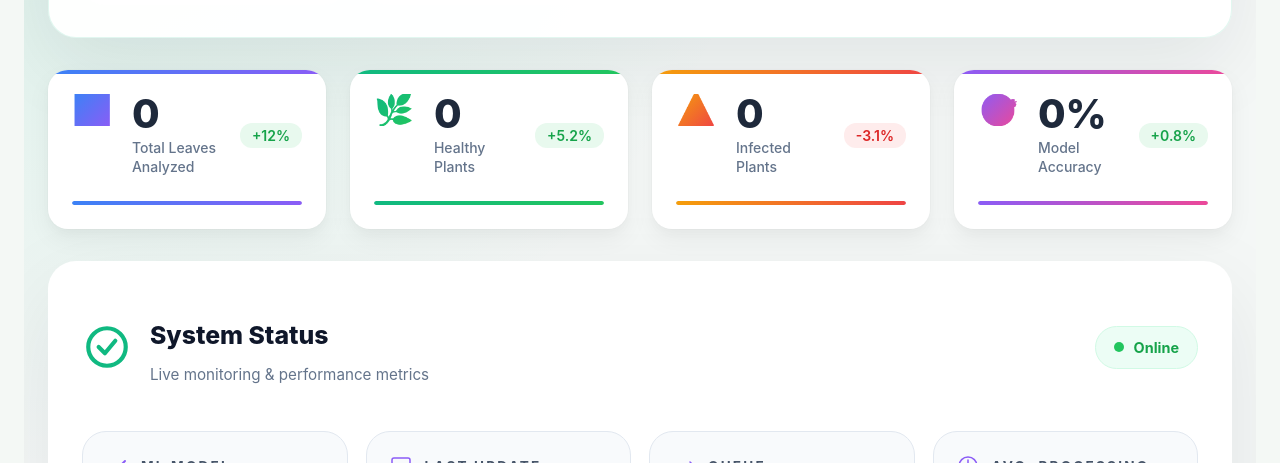
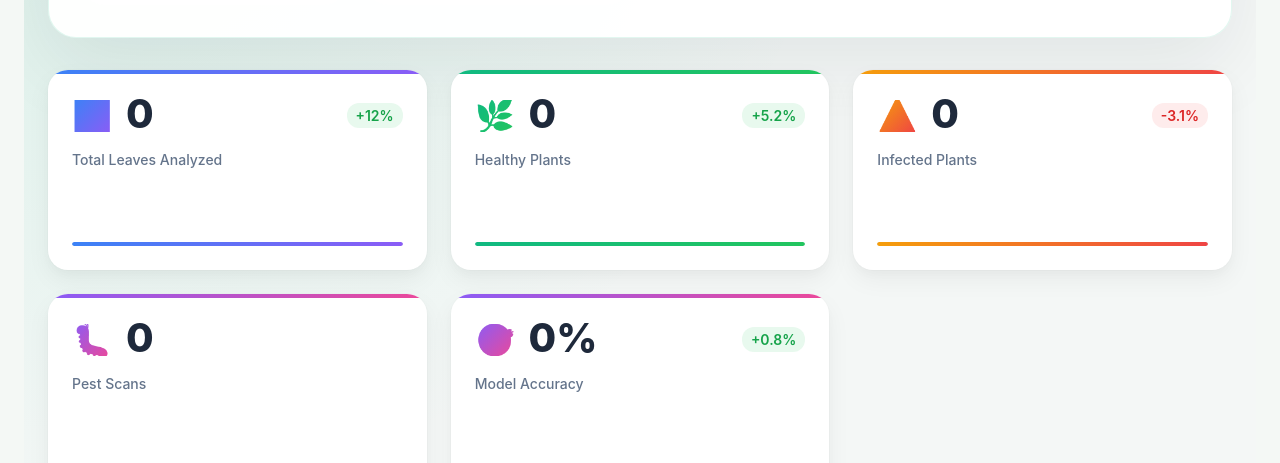
Before and after one commit to meyi04/Frontend-cucumber, a Vue app: page /dashboard in a window 1280 px wide. Shown: the part 337-800 px from the top of the page. Built offline with nearby package versions, Linux system fonts and the light colour scheme; no server answers; the database is empty.

Commit message:
add some changes on dashboard,landing

```diff
--- a/index.html
+++ b/index.html
@@ -5,7 +5,7 @@
   <meta charset="UTF-8" />
   <link rel="icon" type="image/png" href="/logo.png" />
   <meta name="viewport" content="width=device-width, initial-scale=1.0" />
-  <title>Cu-Scan | Plant Health Intelligence</title>
+  <title>Cu-Scan</title>
 </head>
 
 <body>
--- a/src/components/StatCard.vue
+++ b/src/components/StatCard.vue
@@ -1,18 +1,16 @@
 <template>
   <div class="stat-card" :class="color">
     <div class="card-content">
-      <div class="card-icon">
-        {{ icon }}
-      </div>
-      <div class="card-stats">
+      <div class="card-topline">
+        <div class="card-icon">{{ icon }}</div>
         <div class="stat-number" :class="{ 'loading': loading }">
           {{ loading ? '...' : number }}
         </div>
-        <div class="stat-label">{{ label }}</div>
+        <div v-if="trend" class="card-trend" :class="getTrendClass(trend)">
+          {{ trend }}
+        </div>
       </div>
-      <div class="card-trend" :class="getTrendClass(trend)">
-        {{ trend }}
-      </div>
+      <div class="stat-label">{{ label }}</div>
     </div>
     <div class="progress-bar">
       <div class="progress-fill" :style="{ width: loading ? '50%' : '100%' }"></div>
@@ -59,6 +57,9 @@ const getTrendClass = (trend) => {
 
 <style scoped>
 .stat-card {
+  display: flex;
+  flex-direction: column;
+  min-height: 200px;
   background: white;
   border-radius: 20px;
   padding: 24px;
@@ -111,8 +112,15 @@ const getTrendClass = (trend) => {
 
 .card-content {
   display: flex;
-  align-items: flex-start;
-  gap: 20px;
+  flex-direction: column;
+  gap: 12px;
+}
+
+.card-topline {
+  display: grid;
+  grid-template-columns: auto minmax(0, 1fr) auto;
+  align-items: center;
+  gap: 14px;
 }
 
 .card-icon {
@@ -124,16 +132,13 @@ const getTrendClass = (trend) => {
   line-height: 1;
 }
 
-.card-stats {
-  flex: 1;
-}
-
 .stat-number {
   font-size: 2.5rem;
   font-weight: 800;
   color: #1e293b;
   margin-bottom: 4px;
   line-height: 1;
+  white-space: nowrap;
 }
 
 .stat-number.loading {
@@ -162,7 +167,9 @@ const getTrendClass = (trend) => {
   font-weight: 600;
   padding: 4px 12px;
   border-radius: 12px;
-  align-self: center;
+  justify-self: end;
+  white-space: nowrap;
+  padding: 4px 9px;
 }
 
 .trend-up {
@@ -181,7 +188,7 @@ const getTrendClass = (trend) => {
 }
 
 .progress-bar {
-  margin-top: 24px;
+  margin-top: auto;
   height: 4px;
   background: #e2e8f0;
   border-radius: 2px;
--- a/src/views/Dashboard.vue
+++ b/src/views/Dashboard.vue
@@ -202,6 +202,14 @@
         @click="showDetailedStats('infected')"
       />
       <StatCard
+        :number="pestCount.toLocaleString()"
+        :label="t('pestScansCount')"
+        icon="🐛"
+        color="gradient-purple"
+        :loading="isLoading"
+        @click="showDetailedStats('pests')"
+      />
+      <StatCard
         :number="`${accuracyPercent}%`"
         :label="t('modelAccuracy')"
         icon="🎯"
@@ -400,6 +408,10 @@ const infectedCount = computed(() => {
   return userHistory.value.filter(item => item.status === 'infected').length
 })
 
+const pestCount = computed(() => {
+  return userHistory.value.filter(item => item.recordType === 'pest').length
+})
+
 const totalAnalyses = computed(() => {
   return userHistory.value.length
 })
@@ -411,9 +423,10 @@ const accuracyPercent = computed(() => {
 })
 
 const averageProcessingTime = computed(() => {
-  if (!userHistory.value.length) return `0.0 ${t('seconds')}`
-  const totalSeconds = userHistory.value.reduce((sum, item) => sum + (item.processingTime || 0), 0)
-  const avg = totalSeconds / userHistory.value.length
+  const timedItems = userHistory.value.filter(item => item.processingTime > 0)
+  if (!timedItems.length) return `0.0 ${t('seconds')}`
+  const totalSeconds = timedItems.reduce((sum, item) => sum + item.processingTime, 0)
+  const avg = totalSeconds / timedItems.length
   return `${avg.toFixed(1)} ${t('seconds')}`
 })
 
@@ -516,11 +529,14 @@ const checkProcessingTime = () => {
 
 const formatHistoryItem = (data, id) => {
   const filename = data.fileName || data.filename || `analysis_${id?.slice(0, 8)}`
-  let status = 'unknown'
-  if (data.status) status = String(data.status).toLowerCase()
-  else if (data.result) status = String(data.result).toLowerCase()
-  else if (data.disease === 'healthy') status = 'healthy'
-  else if (data.disease) status = 'infected'
+  const isPestScan = data.scanType === 'pest' || Boolean(data.pest)
+  let status = isPestScan ? 'pest' : 'unknown'
+  if (!isPestScan) {
+    if (data.status) status = String(data.status).toLowerCase()
+    else if (data.result) status = String(data.result).toLowerCase()
+    else if (data.disease === 'healthy') status = 'healthy'
+    else if (data.disease) status = 'infected'
+  }
 
   let confidence = 0
   if (typeof data.confidence === 'number') {
@@ -548,7 +564,8 @@ const formatHistoryItem = (data, id) => {
     filename,
     status,
     confidence,
-    disease: data.disease || 'unknown',
+    recordType: isPestScan ? 'pest' : 'disease',
+    disease: (isPestScan ? data.pest : data.disease) || 'unknown',
     processingTime: Number(data.processingTime) || 0,
     uploadedAt,
     originalData: data
@@ -645,14 +662,36 @@ const loadUserHistory = async () => {
       }))
     )
 
+    const pestScansRef = collection(db, 'pestScans')
+    const pestQueries = []
+    if (userId) pestQueries.push(query(pestScansRef, where('userId', '==', userId)))
+    if (userEmail) pestQueries.push(query(pestScansRef, where('userEmail', '==', userEmail)))
+    const pestSnapshots = await Promise.all(
+      pestQueries.map(q => getDocs(q).catch(err => {
+        console.error('Dashboard pest query error:', err)
+        return { empty: true, forEach: () => {} }
+      }))
+    )
+
     const items = []
     const seen = new Set()
     snapshots.forEach(snapshot => {
       if (!snapshot || snapshot.empty) return
       snapshot.forEach(doc => {
-        if (seen.has(doc.id)) return
-        seen.add(doc.id)
+        const recordKey = `uploads:${doc.id}`
+        if (seen.has(recordKey)) return
+        seen.add(recordKey)
         items.push(formatHistoryItem(doc.data(), doc.id))
+      })
+    })
+
+    pestSnapshots.forEach(snapshot => {
+      if (!snapshot || snapshot.empty) return
+      snapshot.forEach(doc => {
+        const recordKey = `pestScans:${doc.id}`
+        if (seen.has(recordKey)) return
+        seen.add(recordKey)
+        items.push(formatHistoryItem({ ...doc.data(), scanType: 'pest' }, doc.id))
       })
     })
 
@@ -690,7 +729,7 @@ const runDiagnostic = () => {
 
 const viewLogs = () => {
   console.log('Viewing logs...')
-  router.push('/logs')
+  router.push('/history')
 }
 
 // Time range functions
@@ -1271,7 +1310,7 @@ onMounted(() => {
 
 .stats-grid {
   display: grid;
-  grid-template-columns: repeat(auto-fit, minmax(260px, 1fr));
+  grid-template-columns: repeat(5, minmax(0, 1fr));
   gap: 24px;
   margin-bottom: 32px;
 }
@@ -1455,9 +1494,19 @@ onMounted(() => {
 }
 
 @media (max-width: 1200px) {
+  .stats-grid {
+    grid-template-columns: repeat(2, minmax(0, 1fr));
+  }
+
   .status-grid,
   .quick-stats {
     grid-template-columns: repeat(2, minmax(0, 1fr));
+  }
+}
+
+@media (min-width: 1201px) and (max-width: 1500px) {
+  .stats-grid {
+    grid-template-columns: repeat(3, minmax(0, 1fr));
   }
 }
 
--- a/src/views/Home.vue
+++ b/src/views/Home.vue
@@ -50,4 +50,6 @@ onMounted(() => { animate(stat1.value, 1000, '+'); animate(stat2.value, 95, '%')
 .feature-card button b { transition: transform .2s ease; }
 .feature-card button:hover { color: #05704e; background: #eaf7ef; }
 .feature-card button:hover b { transform: translateX(3px); }
+.nav-links button, footer button { border: 0; }
+.home { position: relative; }
 </style>
--- a/src/views/Profile.vue
+++ b/src/views/Profile.vue
@@ -69,6 +69,10 @@
               <span class="stat-label">{{ t('infected') }}</span>
             </div>
             <div class="stat-item" @click="navigateToHistory">
+              <span class="stat-value" style="color: #8b5cf6;">{{ userStats.pestCount || 0 }}</span>
+              <span class="stat-label">{{ t('pestScansCount') }}</span>
+            </div>
+            <div class="stat-item" @click="navigateToHistory">
               <span class="stat-value">{{ userStats.recentAnalyses || 0 }}</span>
               <span class="stat-label">{{ t('recentSevenDays') }}</span>
             </div>
@@ -88,15 +92,15 @@
                 <div v-else class="no-image">{{ t('noImage') }}</div>
               </div>
               <div class="analysis-info">
-                <h4>{{ analysis.disease || 'Unknown' }}</h4>
+                <h4>{{ analysis.recordType === 'pest' ? analysis.pest || t('unknown') : analysis.disease || t('unknown') }}</h4>
                 <p class="analysis-confidence">
-                  {{ t('confidence') }}: <strong>{{ (analysis.confidence * 1).toFixed(1) }}%</strong>
+                  {{ t('confidence') }}: <strong>{{ formatConfidence(analysis.confidence) }}%</strong>
                 </p>
                 <p class="analysis-date">
                   {{ formatDate(analysis.timestamp) }}
                 </p>
                 <div class="analysis-status" :class="getStatusClass(analysis.result || analysis.status)">
-                  {{ analysis.result || analysis.status || 'Unknown' }}
+                  {{ analysis.recordType === 'pest' ? t('pest') : analysis.result || analysis.status || t('unknown') }}
                 </div>
               </div>
             </div>
@@ -182,8 +186,6 @@ import {
   query,
   where,
   getDocs,
-  orderBy,
-  limit,
   doc,
   getDoc
 } from 'firebase/firestore'
@@ -199,6 +201,7 @@ const userStats = ref({
   totalAnalyses: 0,
   healthyCount: 0,
   infectedCount: 0,
+  pestCount: 0,
   recentAnalyses: 0
 })
 
@@ -245,6 +248,16 @@ const formatDate = (timestamp) => {
     hour: '2-digit',
     minute: '2-digit'
   })
+}
+
+const formatConfidence = (value) => {
+  const confidence = Number(value) || 0
+  return (confidence > 0 && confidence <= 1 ? confidence * 100 : confidence).toFixed(1)
+}
+
+const getAnalysisDate = (analysis) => {
+  const timestamp = analysis.timestamp || analysis.uploadedAt || analysis.createdAt
+  return timestamp?.toDate ? timestamp.toDate() : new Date(timestamp || 0)
 }
 
 const getStatusClass = (status) => {
@@ -298,32 +311,42 @@ const loadUserStats = async () => {
     // Query for user's uploads
     const uploadsRef = collection(db, 'uploads')
     const userUploadsQuery = query(uploadsRef, where('userId', '==', userId))
-    const snapshot = await getDocs(userUploadsQuery)
+    const pestScansQuery = query(collection(db, 'pestScans'), where('userId', '==', userId))
+    const [snapshot, pestSnapshot] = await Promise.all([
+      getDocs(userUploadsQuery),
+      getDocs(pestScansQuery).catch(err => {
+        console.error('Error loading pest scan stats:', err)
+        return null
+      })
+    ])
+    const pestScans = pestSnapshot?.docs || []
 
     const stats = {
-      totalAnalyses: 0,
+      totalAnalyses: snapshot.size + pestScans.length,
       healthyCount: 0,
       infectedCount: 0,
+      pestCount: pestScans.length,
       recentAnalyses: 0
     }
 
     snapshot.forEach((doc) => {
       const data = doc.data()
-      stats.totalAnalyses++
+      const isPestScan = data.scanType === 'pest' || Boolean(data.pest)
+      if (isPestScan) stats.pestCount++
 
-      // Check if healthy or infected
-      const status = data.status || data.result || data.disease || ''
-      if (status.toLowerCase() === 'healthy') {
+      const status = String(data.status || data.result || '').toLowerCase()
+      const disease = String(data.disease || '').toLowerCase()
+      if (!isPestScan && (status === 'healthy' || disease === 'healthy')) {
         stats.healthyCount++
-      } else if (status.toLowerCase() === 'infected') {
+      } else if (!isPestScan && (status === 'infected' || (disease && disease !== 'healthy'))) {
         stats.infectedCount++
       }
 
-      // Check if recent (within 7 days)
-      const uploadDate = data.timestamp?.toDate ? data.timestamp.toDate() : new Date(data.timestamp)
-      if (uploadDate > sevenDaysAgo) {
-        stats.recentAnalyses++
-      }
+      if (getAnalysisDate(data) > sevenDaysAgo) stats.recentAnalyses++
+    })
+
+    pestScans.forEach(doc => {
+      if (getAnalysisDate(doc.data()) > sevenDaysAgo) stats.recentAnalyses++
     })
 
     userStats.value = stats
@@ -334,6 +357,7 @@ const loadUserStats = async () => {
       totalAnalyses: 0,
       healthyCount: 0,
       infectedCount: 0,
+      pestCount: 0,
       recentAnalyses: 0
     }
   }
@@ -343,26 +367,26 @@ const loadRecentAnalyses = async () => {
   try {
     const userId = authStore.user.uid
     const uploadsRef = collection(db, 'uploads')
-
-    // Query: user's uploads ordered by timestamp, latest first, limit 5
-    const recentQuery = query(
-      uploadsRef,
-      where('userId', '==', userId),
-      orderBy('timestamp', 'desc'),
-      limit(5)
-    )
-
-    const snapshot = await getDocs(recentQuery)
-    const uploads = []
-
-    snapshot.forEach((doc) => {
-      uploads.push({
-        id: doc.id,
-        ...doc.data()
+    const pestScansRef = collection(db, 'pestScans')
+    const [snapshot, pestSnapshot] = await Promise.all([
+      getDocs(query(uploadsRef, where('userId', '==', userId))),
+      getDocs(query(pestScansRef, where('userId', '==', userId))).catch(err => {
+        console.error('Error loading recent pest scans:', err)
+        return null
       })
+    ])
+    const analyses = snapshot.docs.map(doc => ({
+      id: doc.id,
+      ...doc.data(),
+      recordType: doc.data().scanType === 'pest' || doc.data().pest ? 'pest' : 'disease'
+    }))
+    pestSnapshot?.docs.forEach(doc => {
+      analyses.push({ id: doc.id, ...doc.data(), recordType: 'pest' })
     })
 
-    recentAnalysesList.value = uploads
+    recentAnalysesList.value = analyses
+      .sort((a, b) => getAnalysisDate(b) - getAnalysisDate(a))
+      .slice(0, 5)
 
   } catch (err) {
     console.error('Error loading recent analyses:', err)
@@ -599,7 +623,7 @@ onMounted(() => {
 /* Account Stats */
 .account-stats {
   display: grid;
-  grid-template-columns: repeat(4, 1fr);
+  grid-template-columns: repeat(5, minmax(0, 1fr));
   gap: 24px;
 }
 
```
